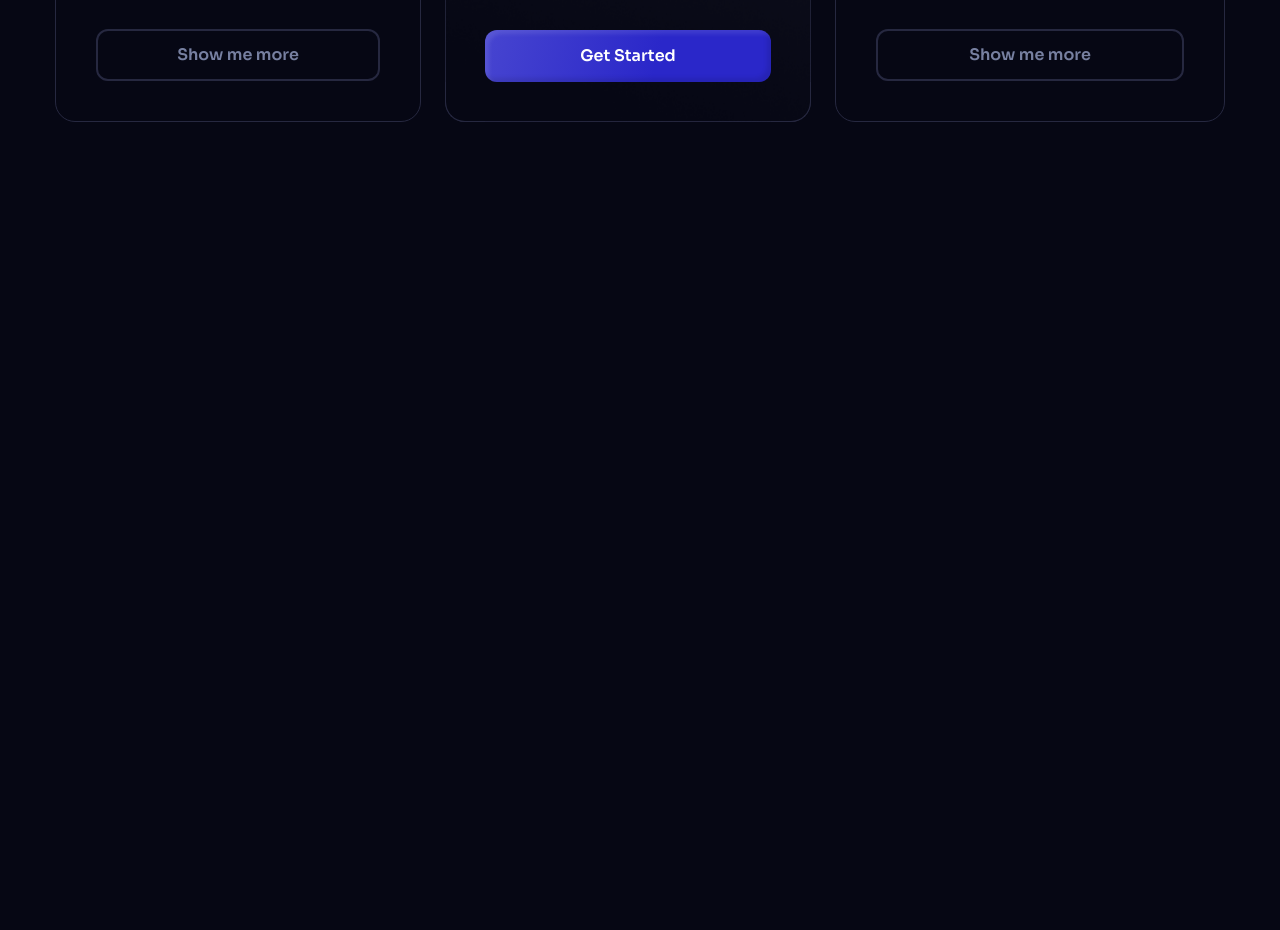
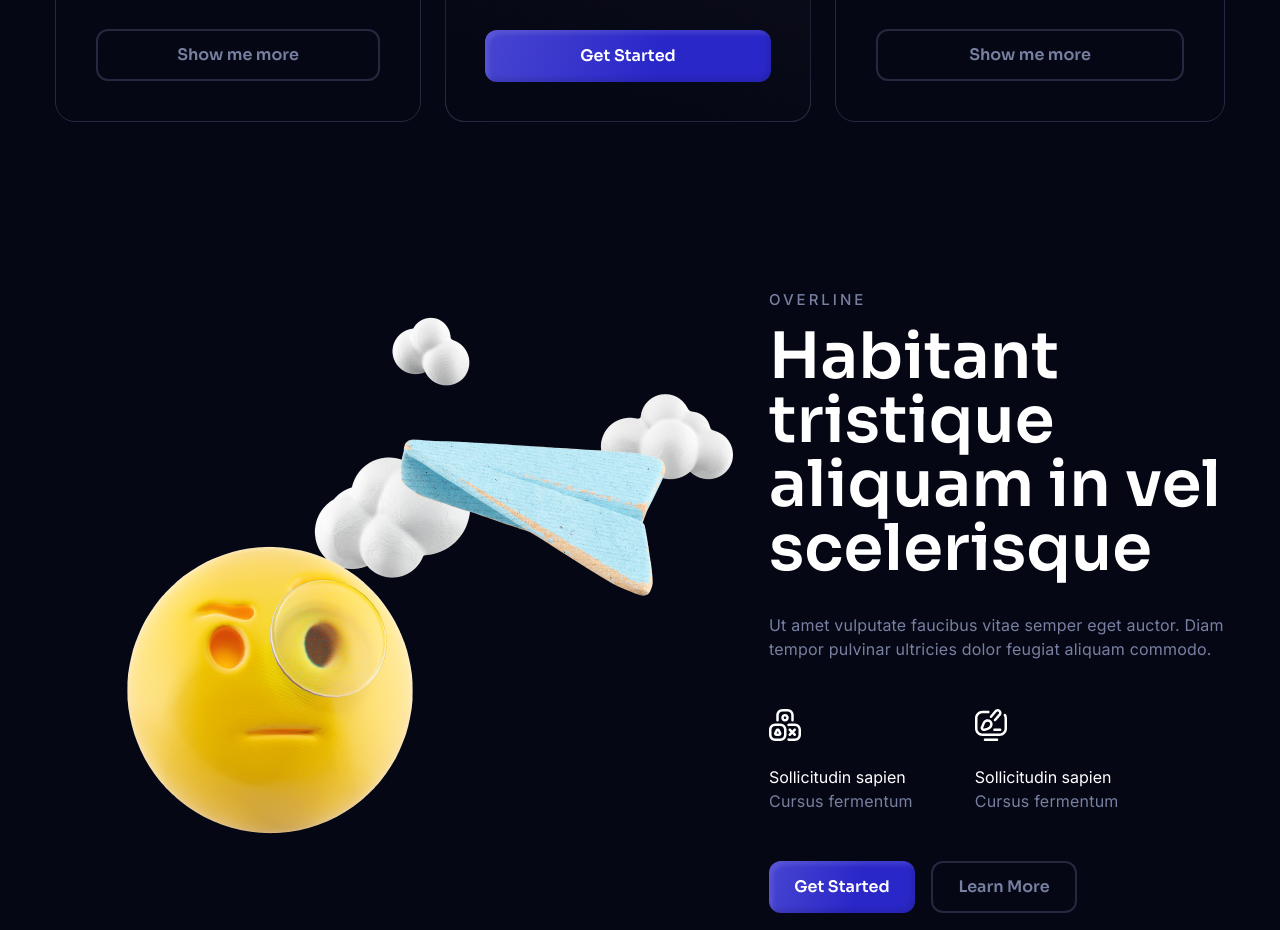
Before and after one commit to nas8/NFT_market, a website: page src/index.html in a window 1280 px wide. Shown: the part 3360-4290 px from the top of the page. Before the commit the page ends 3632 px from the top, so only its background shows below. Drawn offline with nearby package versions, Linux system fonts and the light colour scheme; files that its build step writes are made by us from their sources.

Commit message:
Get-started block #2 is ready

```diff
--- a/src/assets/scss/blocks/get-started.scss
+++ b/src/assets/scss/blocks/get-started.scss
@@ -9,13 +9,16 @@
 
 .get-started__text {
     display: flex;
+    width: 100%;
     flex-direction: column;
-
+    width: 50%;
 
     padding: 105px 0;
-    text-align: left;
 }
 
+.get-started__text_2 {
+    padding: 19px 0 19px 115px;
+}
 
 .get-started__overtitle {
     font-family: $fontInter;
@@ -63,3 +66,28 @@
 .get-started__btns {
     justify-content: flex-start;
 }
+
+.get-started__icons {
+    display: flex;
+}
+
+.get-started__elem {
+    display: flex;
+    flex-direction: column;
+    margin-right: 62px;
+}
+
+.get-started__pic {
+    display: block;
+    width: 32px;
+    height: 32px;
+    margin-bottom: 24px;
+}
+
+.get-started__name {
+    font-family: $fontInter;
+    font-style: normal;
+    font-weight: 400;
+    font-size: 16px;
+    line-height: 150%;
+}
--- a/src/assets/scss/media.scss
+++ b/src/assets/scss/media.scss
@@ -15,4 +15,8 @@
         margin-bottom: 78px;
     }
 
+    /* Get started */
+    .get-started__text_2 {
+        padding-left: 30px;
+    }
 }
--- a/src/index.html
+++ b/src/index.html
@@ -417,3 +417,51 @@ title: NFT Market
         </div>
     </div>
 </div>
+
+<!-- Get Started # 2 -->
+<div class="get-started">
+    <div class="container">
+
+        <div class="get-started__inner">
+
+            <div class="get-started__img">
+                <img src="assets/images/get-started/Left-Image.png" alt="">
+            </div>
+
+            <div class="get-started__text_2 get-started__text">
+                <p class="get-started__overtitle">Overline</p>
+                <h2 class="get-started__title">Habitant tristique aliquam in vel scelerisque</h2>
+                <p class="get-started__subtitle">Ut amet vulputate faucibus vitae semper eget auctor. Diam<br>tempor pulvinar ultricies dolor feugiat aliquam commodo.</p>
+
+                <div class="get-started__icons">
+                    <div class="get-started__elem">
+
+                        <img class="get-started__pic" src="assets/images/get-started/icon-1.svg" alt="">
+
+                        <h3 class="get-started__name">Sollicitudin sapien</h3>
+
+                        <p class="get-started__subtitle">Cursus fermentum</p>
+
+                    </div>
+
+                    <div class="get-started__elem">
+
+                        <img class="get-started__pic" src="assets/images/get-started/icon-2.svg" alt="">
+
+                        <h3 class="get-started__name">Sollicitudin sapien</h3>
+
+                        <p class="get-started__subtitle">Cursus fermentum</p>
+
+                    </div>
+
+                </div>
+
+                <div class="get-started__btns two-btns">
+                    <a class="btn btn_blue" href="#">Get Started</a>
+                    <a class="btn btn_transparent" href="#">Learn More</a>
+                </div>
+            </div>
+
+        </div>
+    </div>
+</div>
```
Also changed, not shown: dist/assets/css/media.min.css, dist/assets/css/style.min.css, dist/assets/images/get-started/Icon-1.svg (added), dist/assets/images/get-started/Icon-2.svg (added), dist/assets/images/get-started/Icon.svg (added), dist/assets/images/get-started/Left - Image.jpg (added), dist/assets/images/get-started/Left-Image.jpg (added), dist/assets/images/get-started/Left-Image.png (added), dist/index.html, src/assets/images/get-started/Left-Image.png (added), src/assets/images/get-started/icon-1.svg (added), src/assets/images/get-started/icon-2.svg (added).
